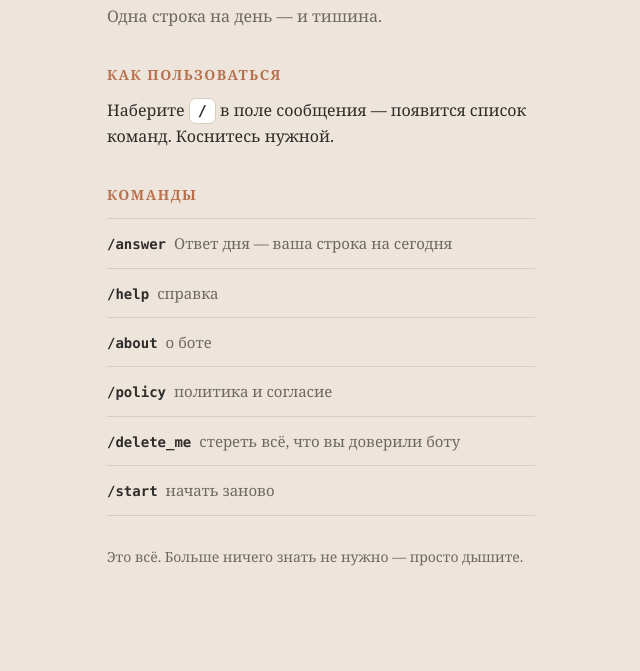
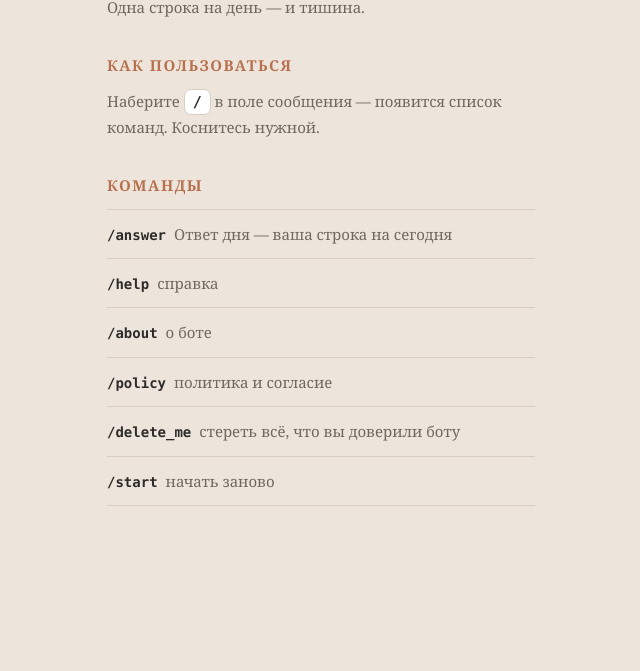
Before and after one commit to sparh75-a11y/sparh75-a11y.github.io, a plain HTML site: page index.html in a window 1280 px wide. Shown: the part 129-800 px from the top of the page, without its empty margins (319-959 px from the left). Drawn offline with Linux system fonts and the light colour scheme.

Commit message:
Card edits from Katerina: smaller title 'ДЫШИ | Ответ дня', body text 15px, muted how-to color, footer removed

```diff
--- a/index.html
+++ b/index.html
@@ -3,7 +3,7 @@
 <head>
 <meta charset="UTF-8">
 <meta name="viewport" content="width=device-width, initial-scale=1">
-<title>Дыши. Ответ дня — как пользоваться</title>
+<title>ДЫШИ | Ответ дня — как пользоваться</title>
 <style>
   :root{
     --bg:#EDE5DB; --ink:#2E2C2A; --ink-soft:#6E6860;
@@ -17,11 +17,11 @@
   }
   .page{max-width:480px;margin:0 auto;padding:48px 26px 44px}
   .mark{width:52px;height:4px;background:var(--accent);margin-bottom:30px}
-  h1{font-size:27px;font-weight:600;margin-bottom:8px}
-  .lead{font-size:16px;color:var(--ink-soft);margin-bottom:34px}
-  h2{font-size:14px;font-weight:600;color:var(--accent);letter-spacing:1.5px;
+  h1{font-size:21px;font-weight:600;margin-bottom:8px}
+  .lead{font-size:15px;color:var(--ink-soft);margin-bottom:34px}
+  h2{font-size:15px;font-weight:600;color:var(--accent);letter-spacing:1.5px;
      text-transform:uppercase;margin-bottom:12px}
-  .how{font-size:16px;margin-bottom:34px}
+  .how{font-size:15px;color:var(--ink-soft);margin-bottom:34px}
   .slash{
     display:inline-block;background:#fff;border:1px solid var(--line);
     border-radius:7px;padding:0 8px;font-family:Consolas,Menlo,monospace;
@@ -32,13 +32,12 @@
   .c{font-family:Consolas,Menlo,monospace;font-weight:700;font-size:14px;
      color:var(--ink);margin-right:8px}
   .d{color:var(--ink-soft)}
-  .foot{margin-top:30px;font-size:14px;color:var(--ink-soft)}
 </style>
 </head>
 <body>
 <div class="page">
   <div class="mark"></div>
-  <h1>Дыши. Ответ дня</h1>
+  <h1>ДЫШИ | Ответ дня</h1>
   <p class="lead">Одна строка на день — и тишина.</p>
 
   <h2>Как пользоваться</h2>
@@ -54,8 +53,6 @@
     <li><span class="c">/delete_me</span><span class="d">стереть всё, что вы доверили боту</span></li>
     <li><span class="c">/start</span><span class="d">начать заново</span></li>
   </ul>
-
-  <p class="foot">Это всё. Больше ничего знать не нужно — просто дышите.</p>
 </div>
 </body>
 </html>
```
